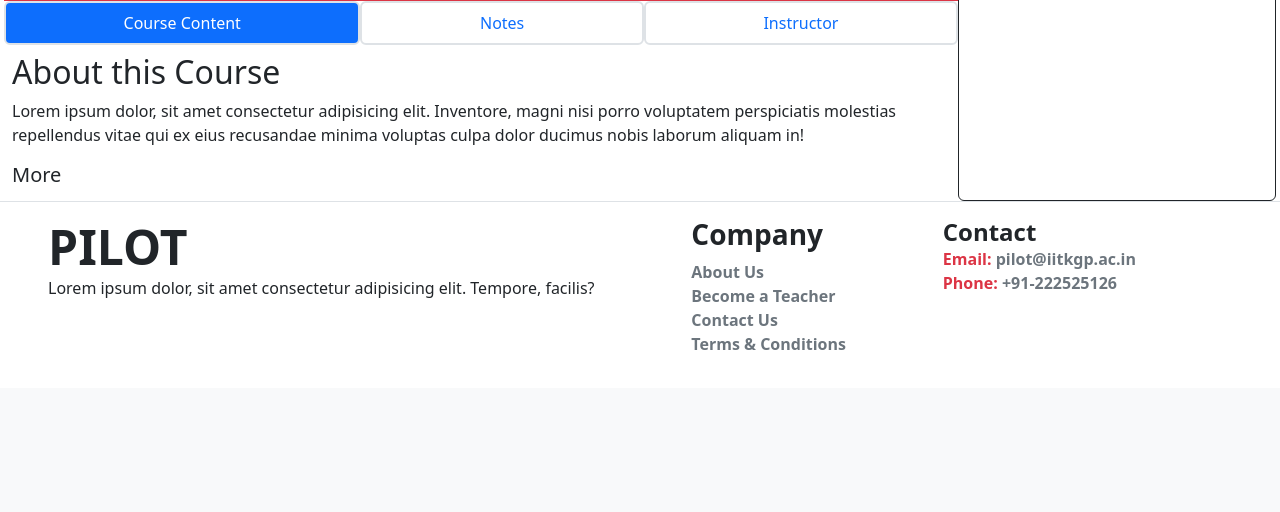
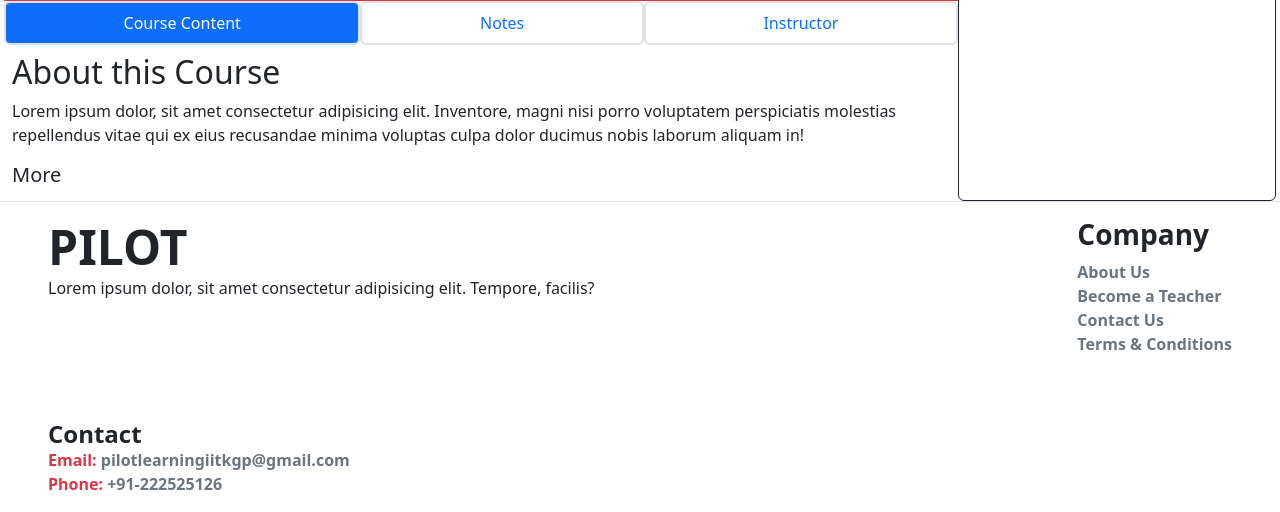
Before and after one commit to ayushsaxenagithub/PilotLMS, a Django app: page /user/coursebase/ in a window 1280 px wide. Shown: the part 681-1193 px from the top of the page. Before the commit the page ends 1031 px from the top, so only its background shows below. Run offline with Django 4.2, Linux system fonts and the light colour scheme; some libraries are stand-ins or nearby versions.

Commit message:
theme added

```diff
--- a/templates/main/base.html
+++ b/templates/main/base.html
@@ -159,7 +159,7 @@
           <h4 class="m-0 text-dark fw-bold">Contact</h4>
           <p class="m-0 text-danger fw-bold">
             Email:
-            <span class="text-secondary">pilot@iitkgp.ac.in</span>
+            <span class="text-secondary">pilotlearningiitkgp@gmail.com</span>
           </p>
           <p class="m-0 text-danger fw-bold">
             Phone: <span class="text-secondary">+91-222525126</span>
```
